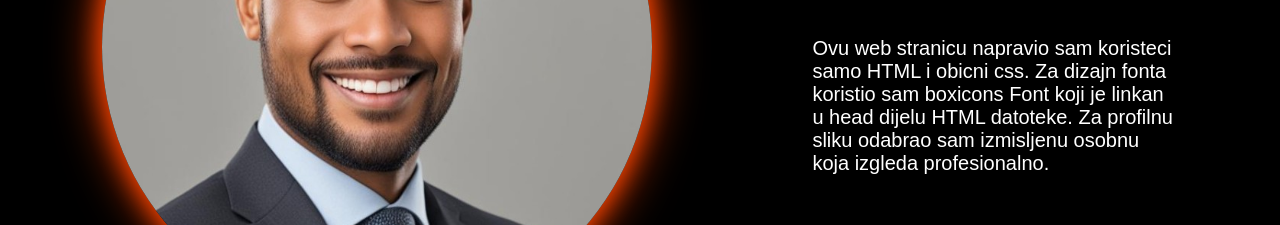
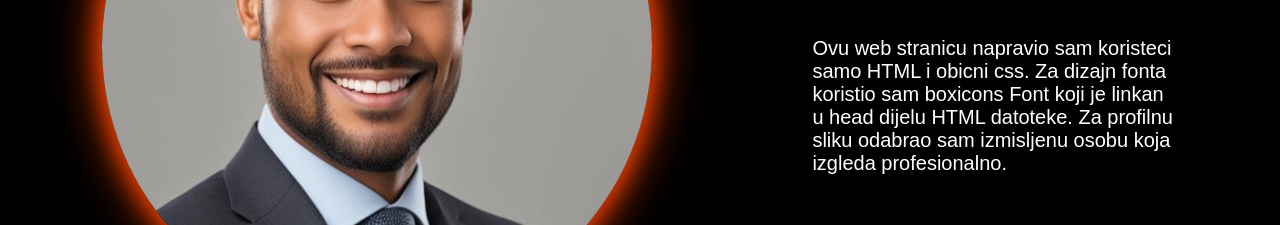
Before and after one commit to thecodereule/website, a plain HTML site: page index.html in a window 1280 px wide. Shown: the part 1182-1407 px from the top of the page. Drawn offline with nearby package versions, Linux system fonts and the light colour scheme.

Commit message:
Update index.html

```diff
--- a/index.html
+++ b/index.html
@@ -43,7 +43,7 @@
         <div class="about-content">
             <h2 class="heading">About <span>Me</span></h2>
             <h3>Frontend <span>Developer</span></h3>
-            <p>Ovu web stranicu napravio sam koristeci samo HTML i obicni css. Za dizajn fonta koristio sam boxicons Font koji je linkan u head dijelu HTML datoteke. Za profilnu sliku odabrao sam izmisljenu osobnu koja izgleda profesionalno.</p>
+            <p>Ovu web stranicu napravio sam koristeci samo HTML i obicni css. Za dizajn fonta koristio sam boxicons Font koji je linkan u head dijelu HTML datoteke. Za profilnu sliku odabrao sam izmisljenu osobu koja izgleda profesionalno.</p>
             <div class="btn-box">
                 <button class="btn-1">Hire Me</button>
                 <button class="btn-2">Experience</button>
```
